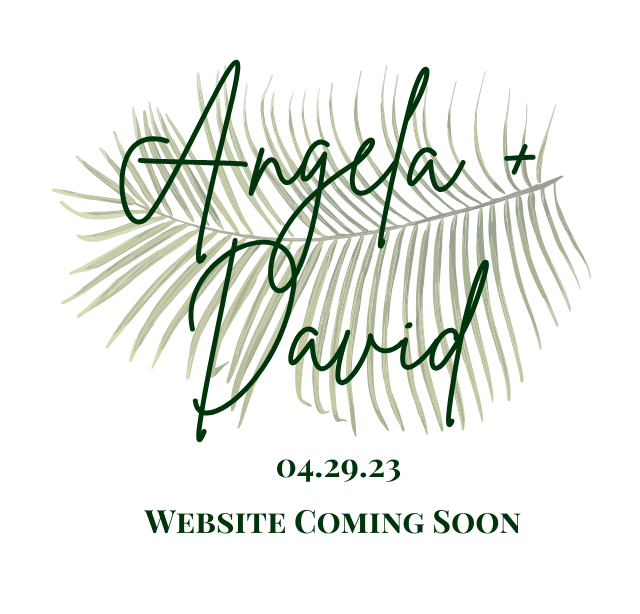
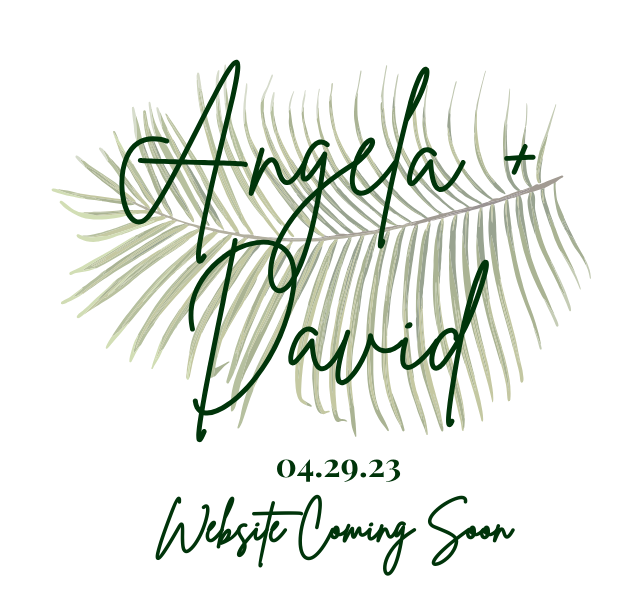
Before and after one commit to angevogler/wedding-website, a React (Create React App) app: page / in a window 1280 px wide. Shown: the top 614 px of the page, without its empty margins (307-947 px from the left). Built offline with nearby package versions, Linux system fonts and the light colour scheme.

Commit message:
adding new font

```diff
--- a/src/App.tsx
+++ b/src/App.tsx
@@ -1,11 +1,20 @@
 import React from 'react';
+import styled from 'styled-components'
 
+import GlobalFonts from './assets/fonts/fonts'
 import { UnderConstructionPage } from './components/underConstructionPage';
 
 function App() {
   return (
-    <UnderConstructionPage />
+    <Wrapper>
+      <GlobalFonts />
+      <UnderConstructionPage />
+    </Wrapper>
   );
 }
 
+const Wrapper = styled.div`
+
+`
+
 export default App;
--- /dev/null
+++ b/src/assets/fonts/fonts.ts
@@ -0,0 +1,15 @@
+import { createGlobalStyle } from 'styled-components';
+
+
+import BrittanySignature from './BrittanySignature.ttf';
+
+
+export default createGlobalStyle`
+    @font-face {
+        font-family: 'Brittany Signature';
+        src: local('Brittany Signature'),
+        url(${BrittanySignature}) format('truetype');
+        font-weight: 300;
+        font-style: normal;
+    }
+`;
--- a/src/components/typography/Typography.tsx
+++ b/src/components/typography/Typography.tsx
@@ -1,5 +1,11 @@
 import styled from 'styled-components'
-import { fontFamily, breakpoints, color } from '../../styles/theme'
+import { fontFamily, color } from '../../styles/theme'
+
+const FancyH1 = styled.h1`
+    font-family: 'Brittany Signature';
+    font-size: 2.75rem;
+    color: ${color.mainPalette.green80};
+`
 
 const H1 = styled.h1`
     font-family: ${fontFamily.playfairDisplaySC};
@@ -58,6 +64,7 @@ const BodySmall = styled.p`
 `
 
 export {
+    FancyH1,
     H1,
     H2,
     H3,
--- a/src/components/underConstructionPage/UnderConstructionPage.tsx
+++ b/src/components/underConstructionPage/UnderConstructionPage.tsx
@@ -4,13 +4,13 @@ import styled from 'styled-components'
 import fullsizeLogo from '../../assets/logos/wedding-logo-full.svg'
 
 import { breakpoints } from '../../styles/theme'
-import { H1 } from '../typography'
+import { FancyH1 } from '../typography'
 
 
 const UnderConstructionPage: React.FC = () => (
     <PageContainer>
         <FullSizeLogo src={fullsizeLogo} alt="logo"/>
-        <H1>Website Coming Soon</H1>
+        <FancyH1>Website Coming Soon</FancyH1>
     </PageContainer>
 )
 
--- /dev/null
+++ b/src/interfaces/utilities/font.d.ts
@@ -0,0 +1 @@
+declare module '*.ttf';
```
Also changed, not shown: src/assets/fonts/BrittanySignature.ttf (added).
